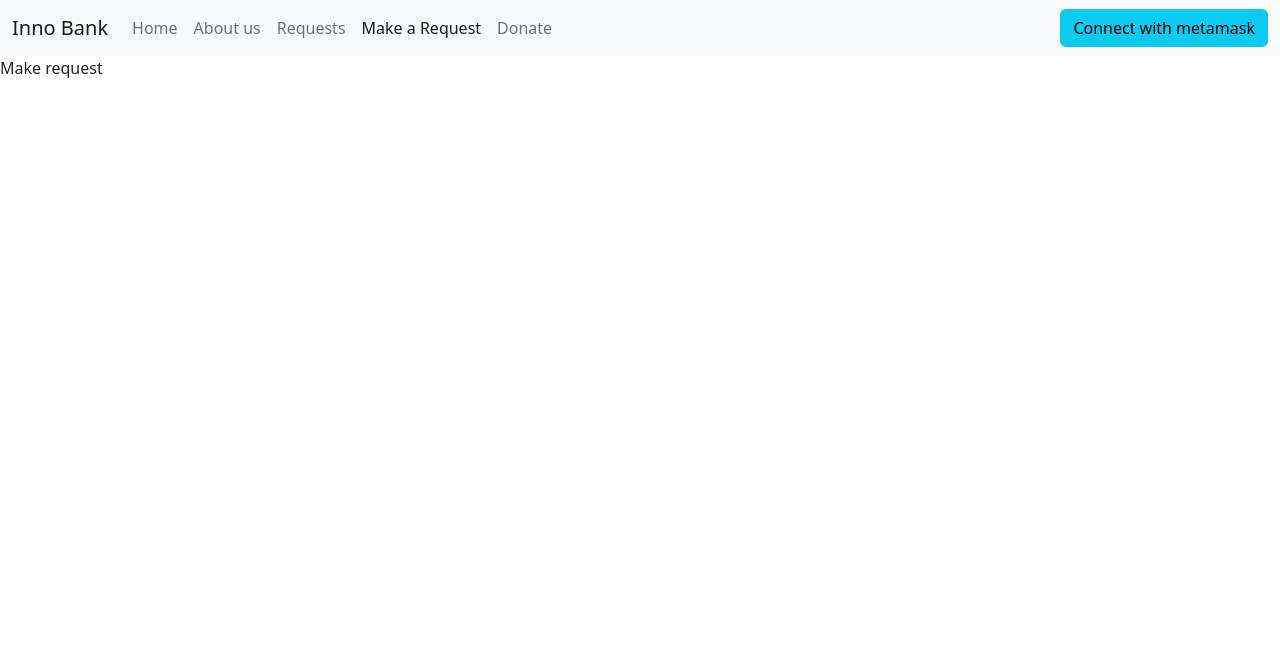
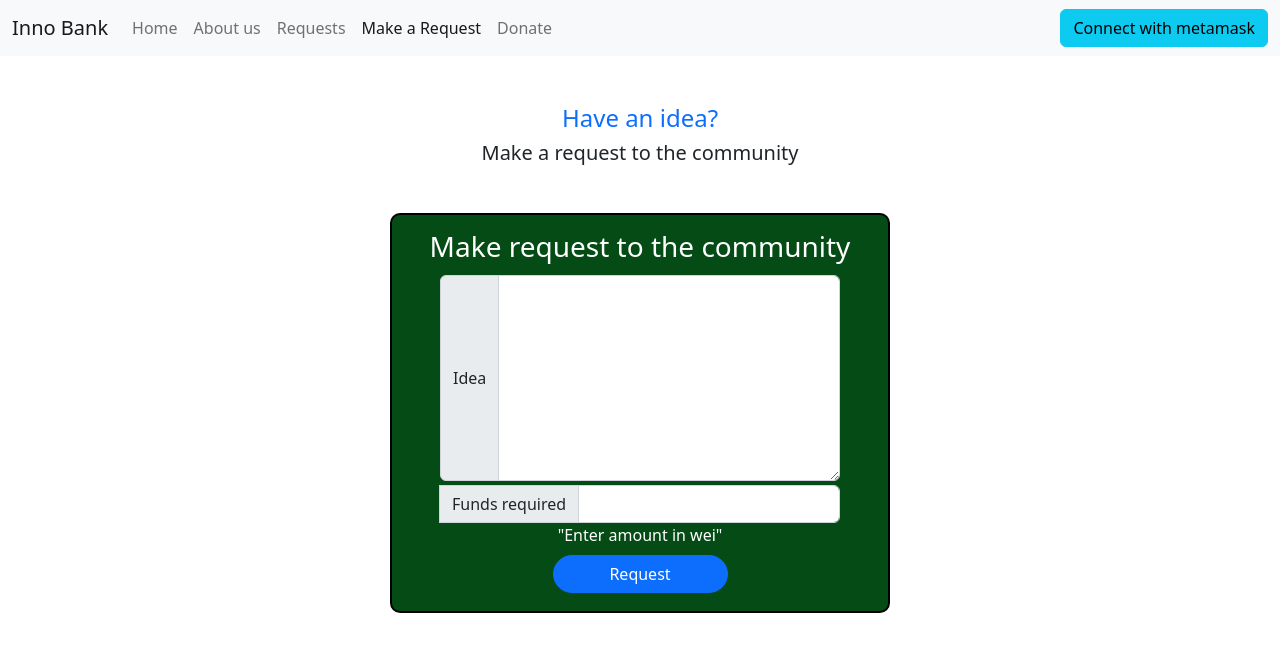
Before and after one commit to deependujha/inno_bank_frontend, a Next.js app: page /make_request in a window 1280 px wide. Shown: the top 652 px of the page. Built offline with nearby package versions, Linux system fonts and the light colour scheme.

Commit message:
'make a request' page done

```diff
--- /dev/null
+++ b/components/make_request/SquareBox.jsx
@@ -0,0 +1,62 @@
+import React, { useState } from "react";
+import styles from "../../styles/SquareBox.module.css";
+import StayAnonymous from "../donate/StayAnonymous";
+import InputGroup from "react-bootstrap/InputGroup";
+import Form from "react-bootstrap/Form";
+
+const SquareBox = ({ idea, setIdea, amount, setAmount }) => {
+  const btnClicked = () => {
+    // console.log(`amount is: ${amount}`);
+    // console.log(`idea is: ${idea}`);
+  };
+
+  return (
+    <div className="d-flex justify-content-center my-5">
+      <div className={`${styles.squareBox}`}>
+        <h3 style={{ color: "white", marginTop: "15px" }}>
+          Make request to the community
+        </h3>
+
+        <div
+          className="input-group  mx-5 d-flex justify-content-center"
+          style={{ width: "400px" }}
+        >
+          <InputGroup className="my-1">
+            <InputGroup.Text>Idea</InputGroup.Text>
+            <Form.Control
+              as="textarea"
+              aria-label="With textarea"
+              rows="8"
+              value={idea}
+              onChange={(e) => setIdea(e.target.value)}
+            />
+          </InputGroup>
+          <span className="input-group-text">Funds required</span>
+          <input
+            value={amount}
+            onChange={(e) => {
+              setAmount(e.target.value);
+            }}
+            type="text"
+            className="form-control"
+            aria-label="Amount (to the nearest dollar)"
+          />
+        </div>
+        <div className="mb-2" style={{ color: "white" }}>
+          "Enter amount in wei"
+        </div>
+        <button
+          className={`btn btn-primary rounded-pill`}
+          style={{ width: "175px" }}
+          onClick={() => {
+            btnClicked();
+          }}
+        >
+          Request
+        </button>
+      </div>
+    </div>
+  );
+};
+
+export default SquareBox;
--- a/pages/make_request.js
+++ b/pages/make_request.js
@@ -1,11 +1,20 @@
-import React, { useEffect } from "react";
-import StayAnonymous from "../components/donate/StayAnonymous";
+import React, { useState, useEffect } from "react";
+import Donate_and_Join_button from "../components/donate/Donate_and_Join_button";
+import SquareBox from "../components/make_request/SquareBox";
 
 const make_request = ({ setCurrent }) => {
+  const [idea, setIdea] = useState("");
+  const [amount,setAmount]=useState("");
   useEffect(() => {
     setCurrent("make_request");
   }, []);
-  return <div>Make request</div>;
+  return (
+    <div className="text-center my-5">
+      <h4 className="text-primary">Have an idea?</h4>
+      <h5>Make a request to the community</h5>
+      <SquareBox idea={idea} setIdea={setIdea} amount={amount} setAmount={setAmount} />
+    </div>
+  );
 };
 
 export default make_request;
```
